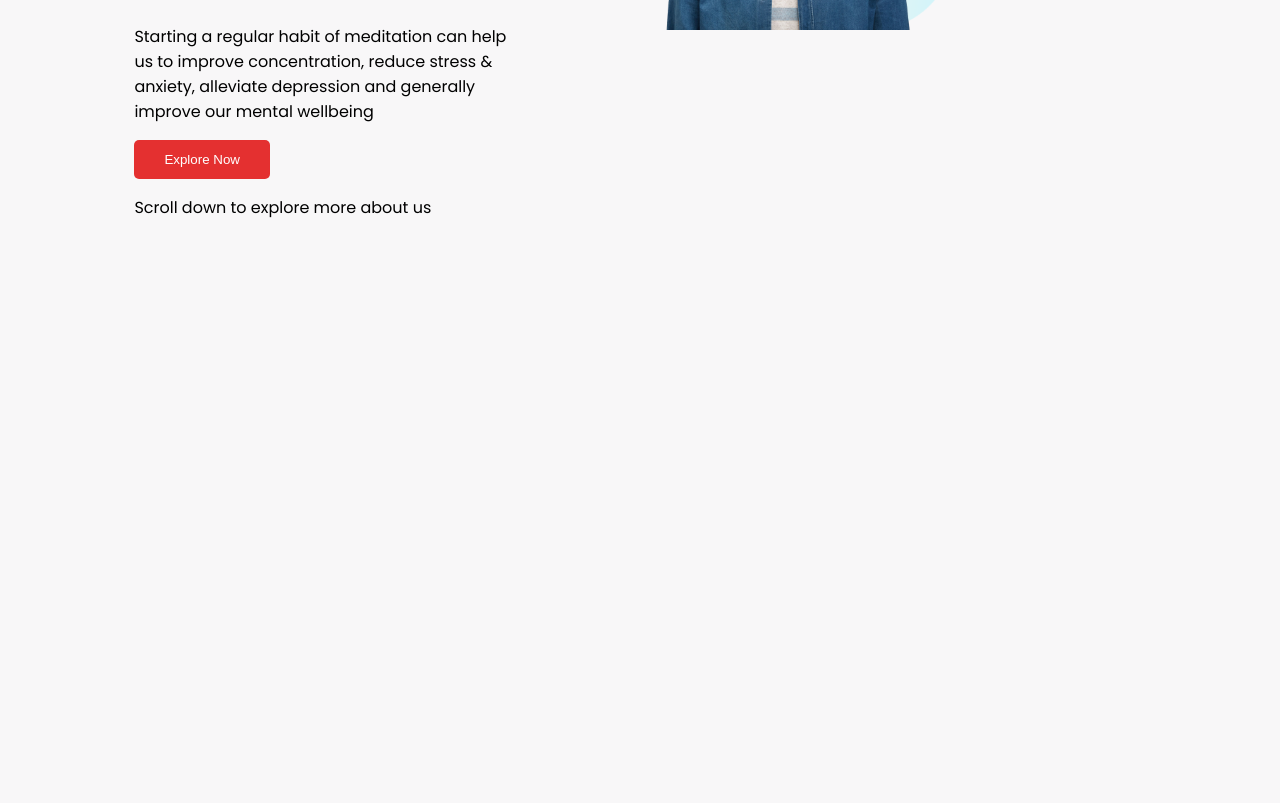
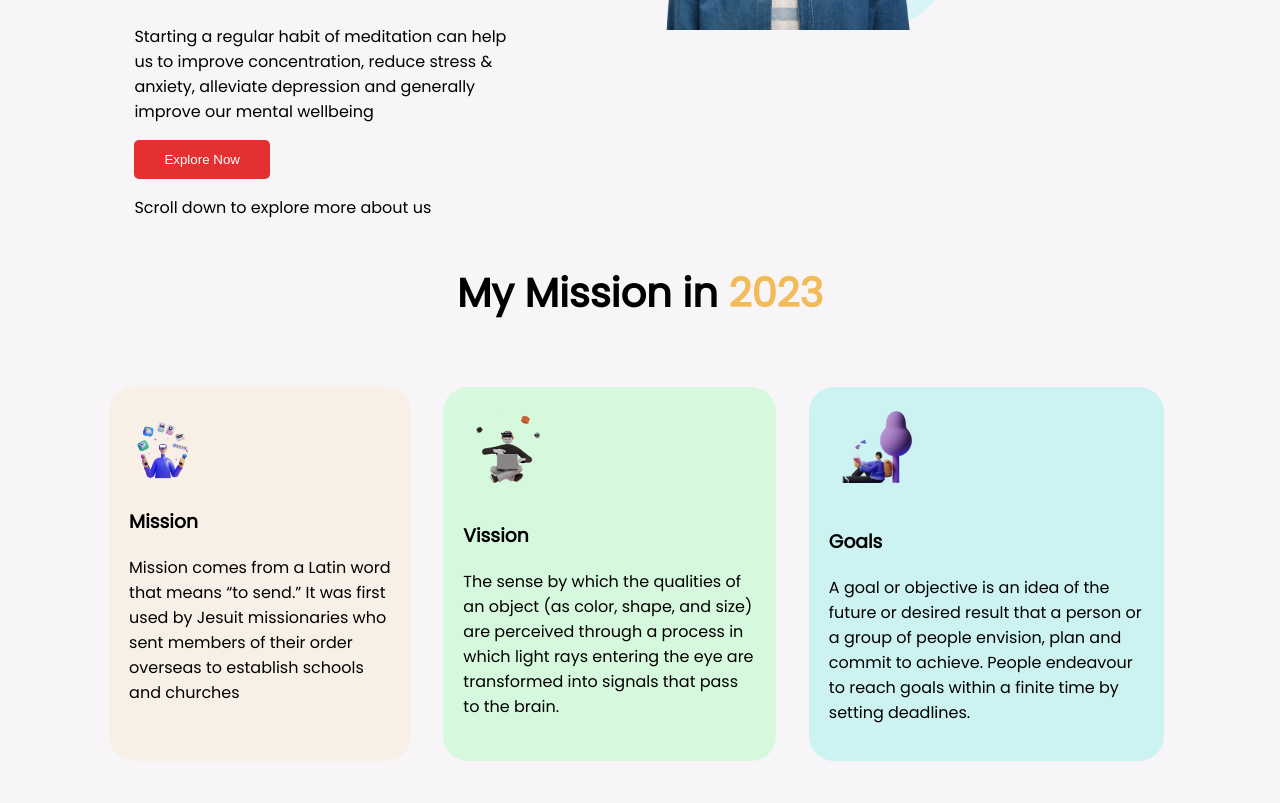
Before and after one commit to feruja/assiignment-1, a plain HTML site: page index.html in a window 1280 px wide. Shown: the part 354-1157 px from the top of the page. Before the commit the page ends 800 px from the top, so only its background shows below. Drawn offline with Linux system fonts and the light colour scheme.

Commit message:
second section done

```diff
--- a/index.html
+++ b/index.html
@@ -26,10 +26,36 @@
             </div>
         </div>
         <div class="first-img">
-            <img src="images/person/person-4.png" alt="">
+            <img class="images-1" src="images/person/person-4.png" alt="">
 
         </div>
     </section>
 
+<!------------------------------------- second section    ---------------------- -->
+
+                <setion class="second-section font-family">
+               <div class="mission-tittle">
+              <h1>My Mission in <span class="orange-color">2023</span> </h1>
+               </div>
+               <div class="Details">
+                 <div class="mission-det">
+                    <img class="illus-img" src="images/illustrators/illustrator-1.png" alt="">
+                    <h3>Mission</h3>
+                    <p>Mission comes from a Latin word that means “to send.” It was first used by Jesuit missionaries who sent members of their order overseas to establish schools and churches</p>
+
+                 </div>
+                 <div class="vission-det">
+                    <img class="illus-img" src="images/illustrators/illustrator-2.png" alt="">
+                    <h3>Vission</h3>
+                    <p>The sense by which the qualities of an object (as color, shape, and size) are perceived through a process in which light rays entering the eye are transformed into signals that pass to the brain.</p>
+                 </div>
+                 <div class="goals-det">
+                    <img class="illus-img" src="images/illustrators/illustrator-3.png" alt="">
+                    <h3>Goals</h3>
+                    <p>A goal or objective is an idea of the future or desired result that a person or a group of people envision, plan and commit to achieve. People endeavour to reach goals within a finite time by setting deadlines.</p>
+                 </div>
+               </div>
+
+                </setion>
 </body>
 </html>
--- a/style.css
+++ b/style.css
@@ -1,7 +1,7 @@
 body{
-    background-color:rgb(248, 247, 248) ;
+    background-color:rgb(248, 245, 248) ;
 }
-img{
+.images-1{
     width: 50%;
 }
 .first-section{
@@ -41,3 +41,37 @@ img{
 .font-family{
     font-family: 'Poppins', sans-serif;
 }
+/* -----------------------second section sytle --------------------------- */
+h1{
+    font-size: 40px;
+}
+.mission-tittle{
+    text-align: center;
+}
+.illus-img{
+    width: 30%;
+}
+.Details{
+    display: flex;
+    margin-left: 5%;
+    margin-right: 3%;
+    padding: 3%;
+}
+.mission-det{
+    background-color: rgb(248, 240, 231);
+    padding: 20px;
+    margin-right: 3%;
+    border-radius: 25px;
+}
+.vission-det{
+    background-color: rgb(214, 248, 220);
+    padding: 20px;
+    margin-right: 3%;
+    border-radius: 25px;
+}
+.goals-det{
+    background-color: rgb(205, 242, 242);
+    padding: 20px;
+    margin-right: 3%;
+    border-radius: 25px;
+}
```
